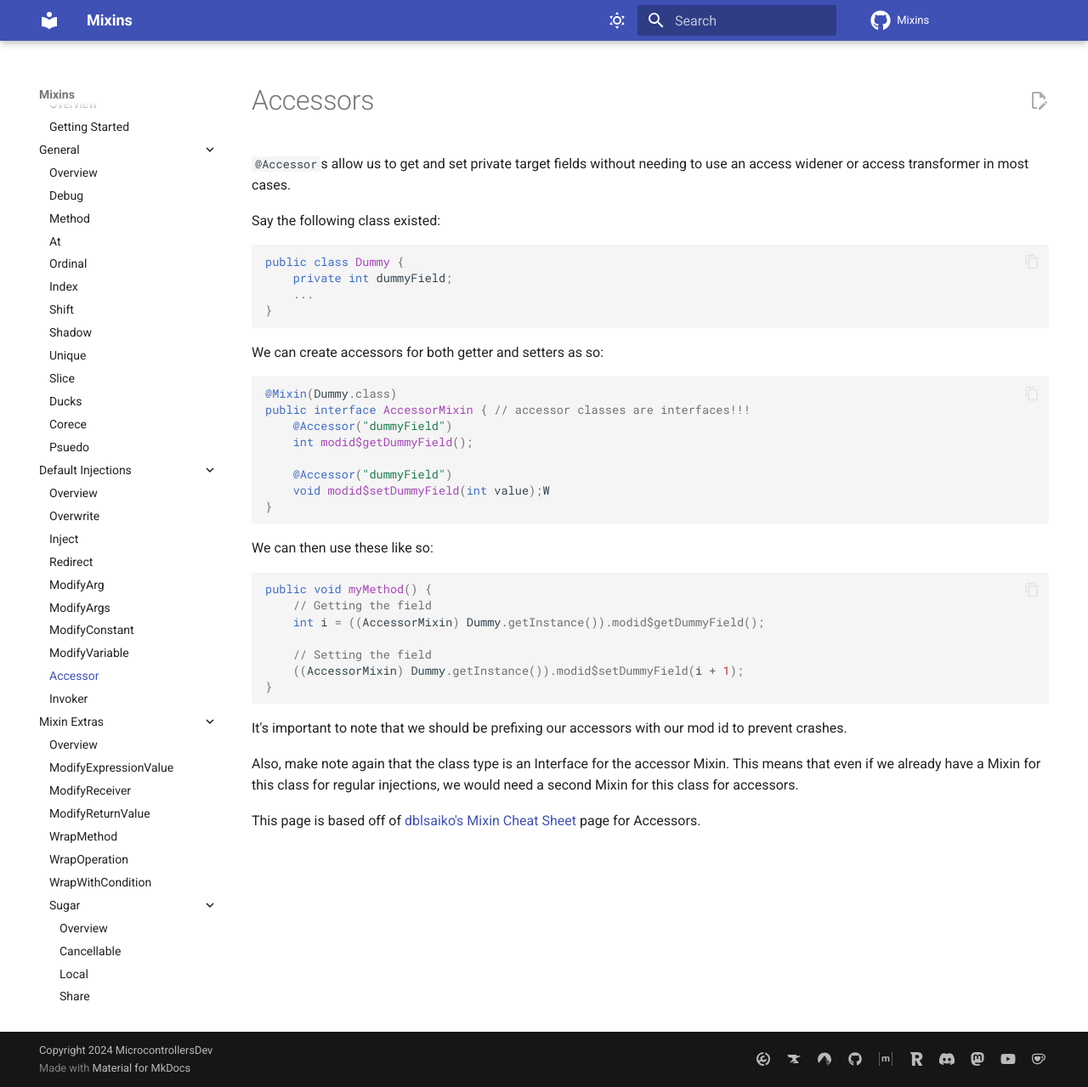
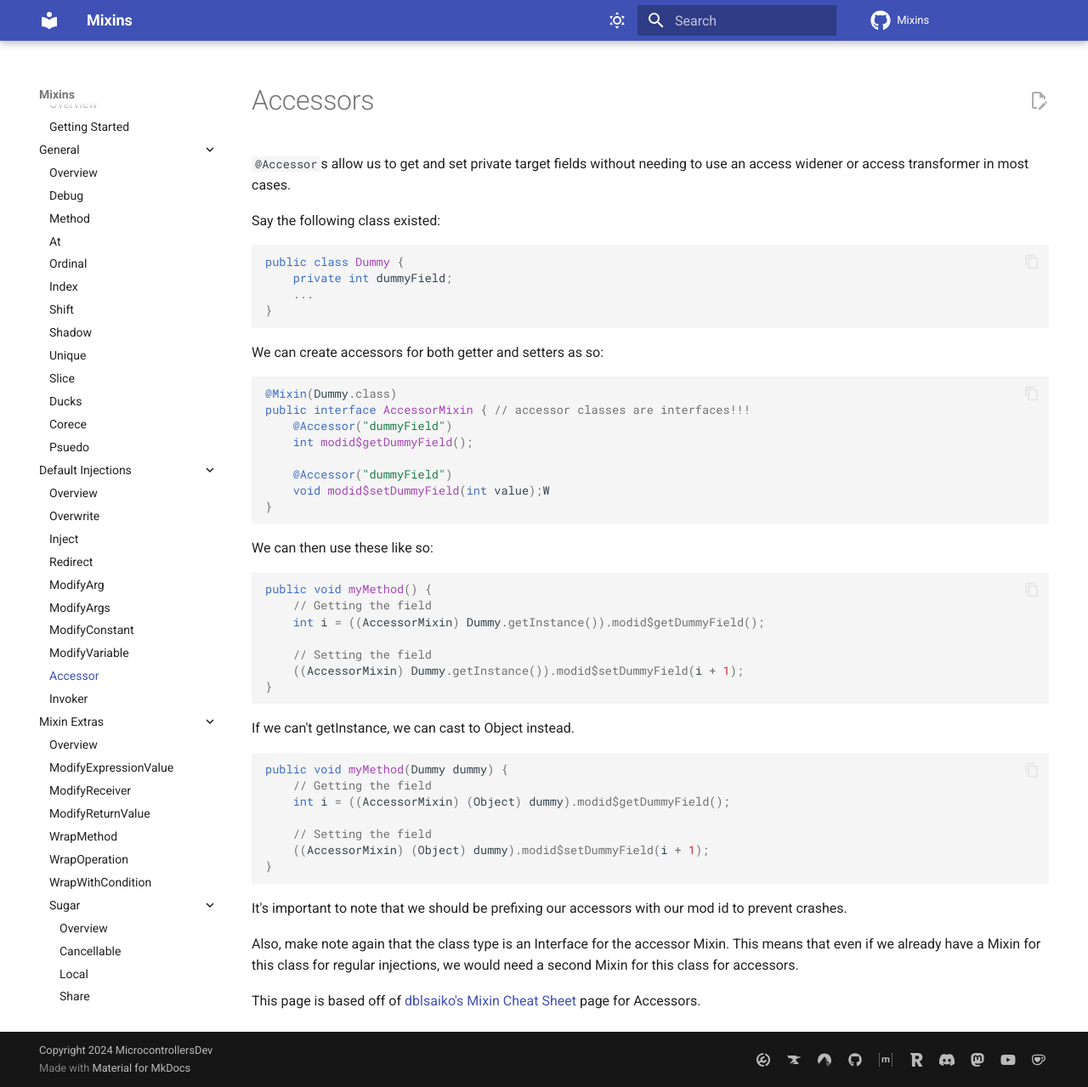
Before and after one commit to MicrocontrollersDev/Mixins, an MkDocs documentation site: the page built from docs/default/accessor.md, in a window 1280 px wide and 1279 px high. Shown: the whole window at 85% size. Built offline with MkDocs 1.6.1 and Material for MkDocs 9.7.7, drawn with Linux system fonts in a browser that asks for light colours; comment, search, counter and statistics services are not loaded.

Commit message:
accessor cast to Object

````diff
--- a/docs/default/accessor.md
+++ b/docs/default/accessor.md
@@ -36,6 +36,18 @@ public void myMethod() {
 }
 ```
 
+If we can't getInstance, we can cast to Object instead.
+
+```java
+public void myMethod(Dummy dummy) {
+    // Getting the field
+    int i = ((AccessorMixin) (Object) dummy).modid$getDummyField();
+
+    // Setting the field
+    ((AccessorMixin) (Object) dummy).modid$setDummyField(i + 1);
+}
+```
+
 It's important to note that we should be prefixing our accessors with our mod id to prevent crashes.
 
 Also, make note again that the class type is an Interface for the accessor Mixin. This means that even if we already have a Mixin for this class for regular injections, we would need a second Mixin for this class for accessors.
````
